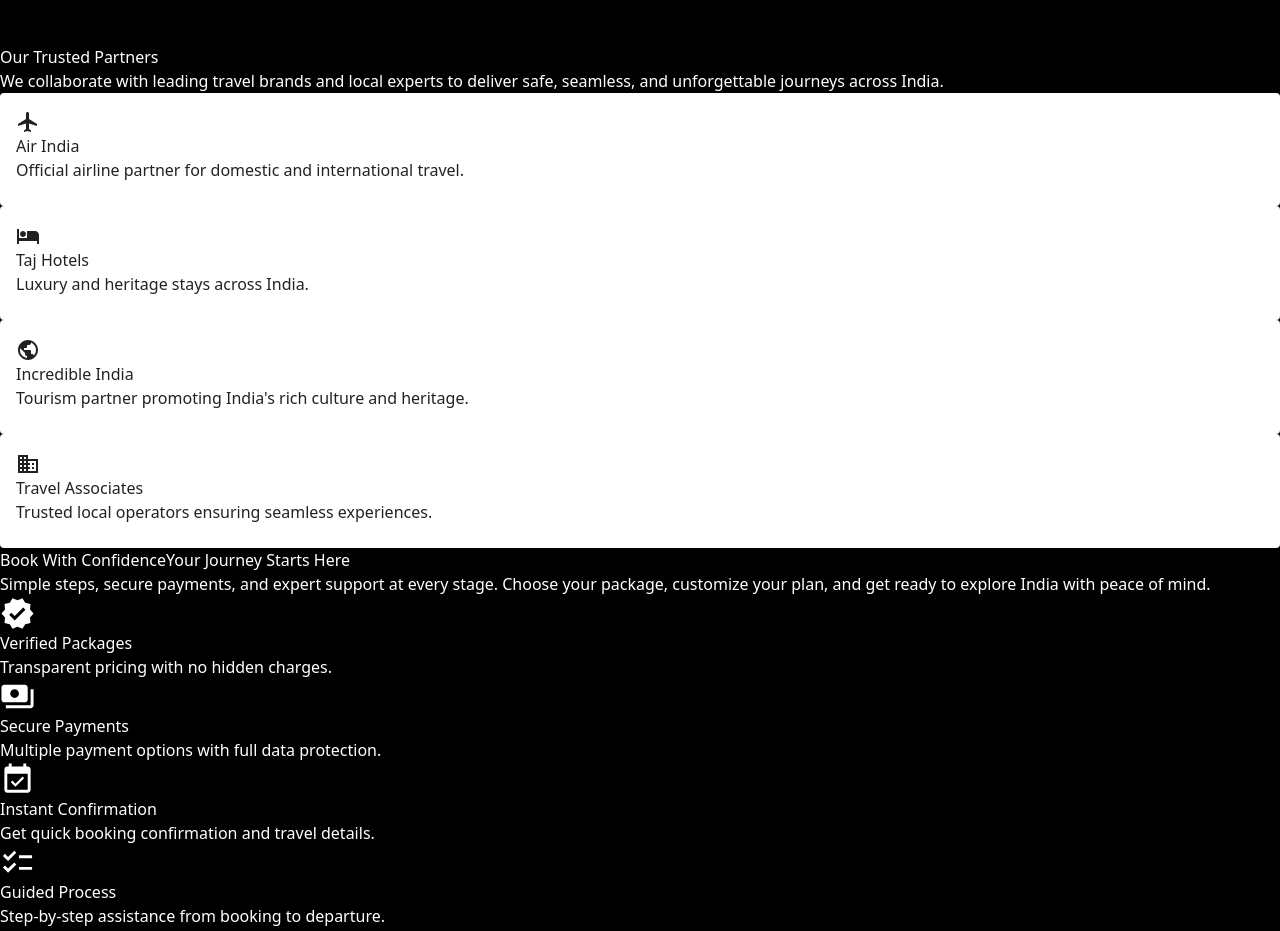
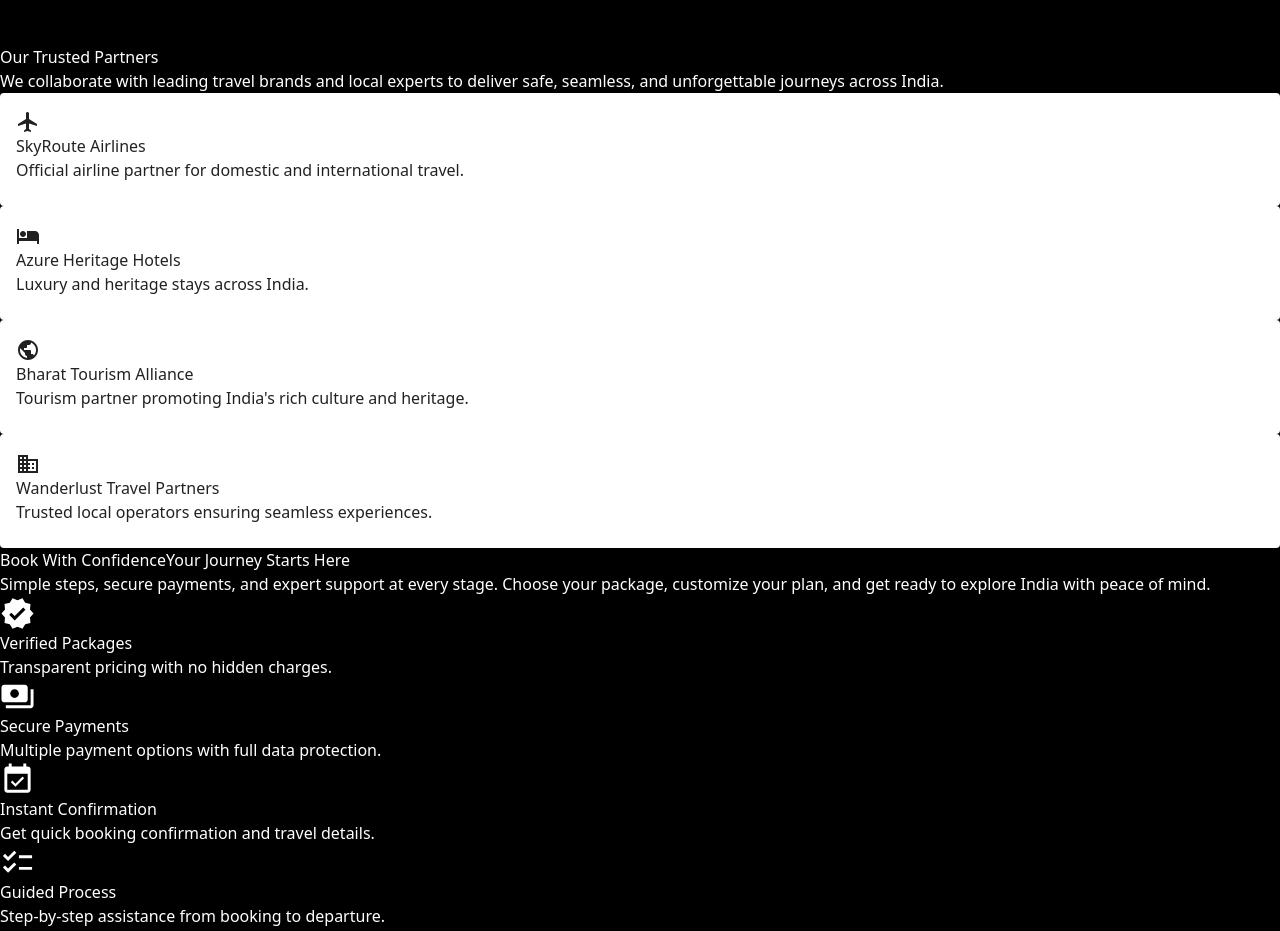
Before and after one commit to JainamKarania/Wonders-of-India, a React (Vite) app: page /booking in a window 1280 px wide. Shown: the part 1220-2151 px from the top of the page. Built offline with nearby package versions, Linux system fonts and the light colour scheme.

Commit message:
Partners Section  Updation

```diff
--- a/src/Components/PartnersSponsers.jsx
+++ b/src/Components/PartnersSponsers.jsx
@@ -8,22 +8,22 @@
 
 const partners = [
   {
-    name: "Air India",
+    name: "SkyRoute Airlines",
     icon: Flight,
     desc: "Official airline partner for domestic and international travel.",
   },
   {
-    name: "Taj Hotels",
+    name: "Azure Heritage Hotels",
     icon: Hotel,
     desc: "Luxury and heritage stays across India.",
   },
   {
-    name: "Incredible India",
+    name: "Bharat Tourism Alliance",
     icon: Public,
     desc: "Tourism partner promoting India's rich culture and heritage.",
   },
   {
-    name: "Travel Associates",
+    name: "Wanderlust Travel Partners",
     icon: Business,
     desc: "Trusted local operators ensuring seamless experiences.",
   },
```
